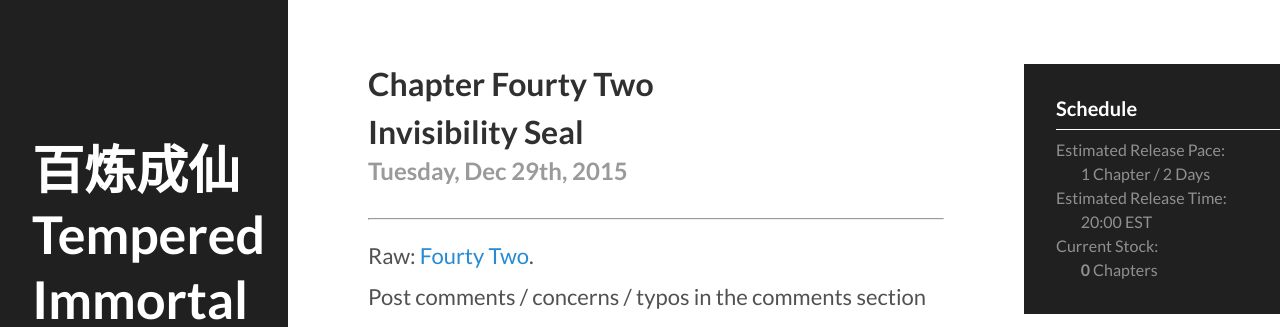
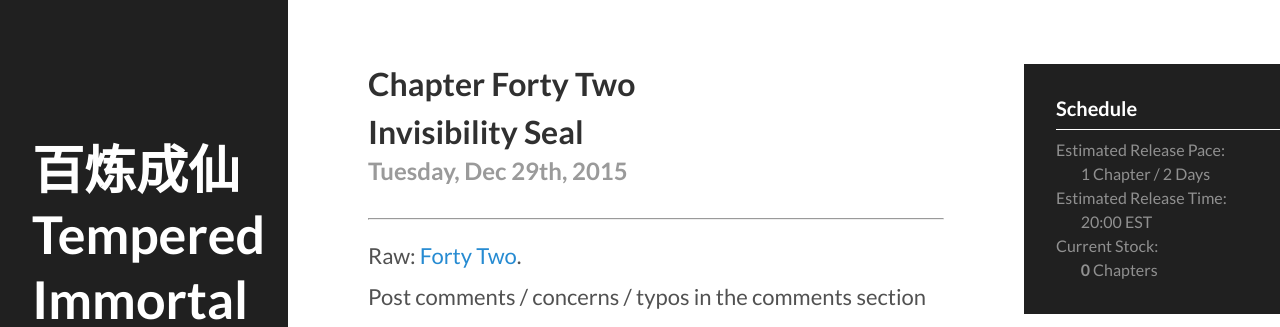
Before and after one commit to blcxtranslations/blcx, a Jekyll site: the page built from _translated/chapter-0042.md, in a window 1280 px wide and 900 px high. Shown: the top 327 px of the window. Built offline with Jekyll 4.4.1, drawn with Linux system fonts in a browser that asks for light colours; comment, search, counter and statistics services are not loaded.

Commit message:
chapter-0042.md

```diff
--- a/_translated/chapter-0042.md
+++ b/_translated/chapter-0042.md
@@ -1,12 +1,12 @@
 ---
 layout: page
 number: "0042"
-name: "Fourty Two"
+name: "Forty Two"
 title: "Invisibility Seal"
 date: "Dec 29, 2015"
 characters: 2179
 chinese: "http://baishuku.com/html/30/30364/12441361.html"
-reddit: ""
+reddit: "https://www.reddit.com/r/noveltranslations/comments/3yqezo/cn_tempered_immortal_chapter_0042/"
 sponsored: false
 completed: true
 ---
```
